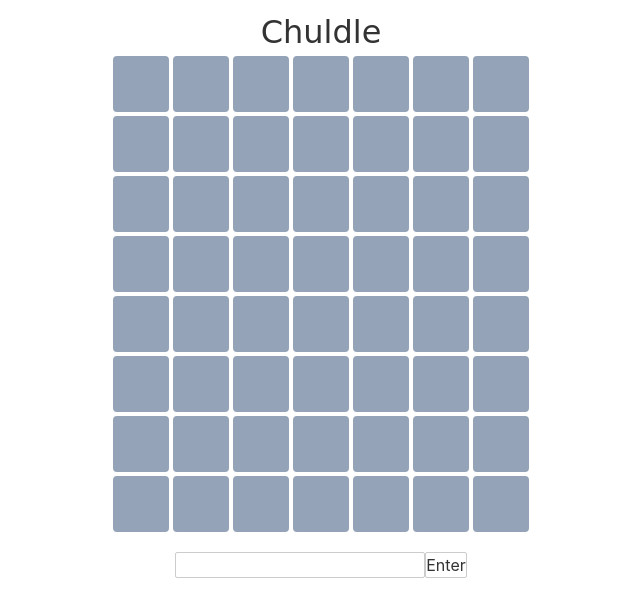
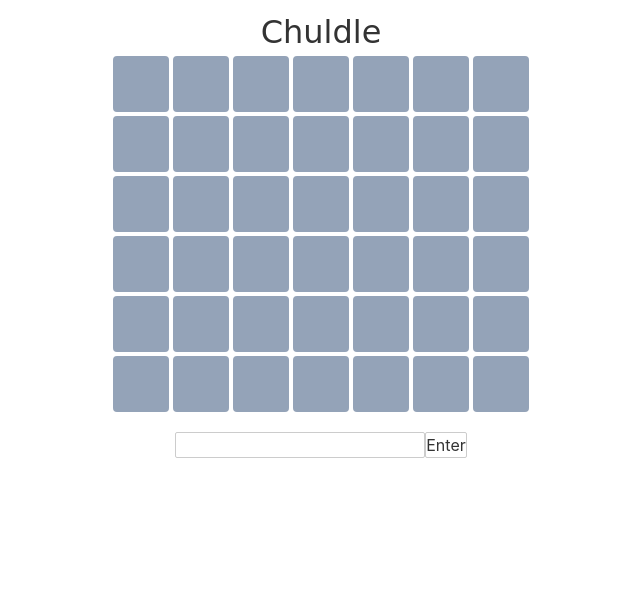
Before and after one commit to ainta/chuldle, a Svelte app: page / in a window 1280 px wide. Shown: the top 616 px of the page, without its empty margins (319-959 px from the left). Built offline with nearby package versions, Linux system fonts and the light colour scheme.

Commit message:
fix: guess 횟수를 6회로 줄입니다.

```diff
--- a/src/App.svelte
+++ b/src/App.svelte
@@ -50,7 +50,7 @@
 	const names = stations.map( (element) => element["station_nm"] );
 	const epochMs = new Date('January 1, 2022 00:00:00').valueOf();
 	const now = Date.now();
-	const life = 8;
+	const life = 6;
 	let remain = new Array(life).fill(0);
 	const msInDay = 86400000;
 	const index = Math.floor((now - epochMs) / msInDay);
```
